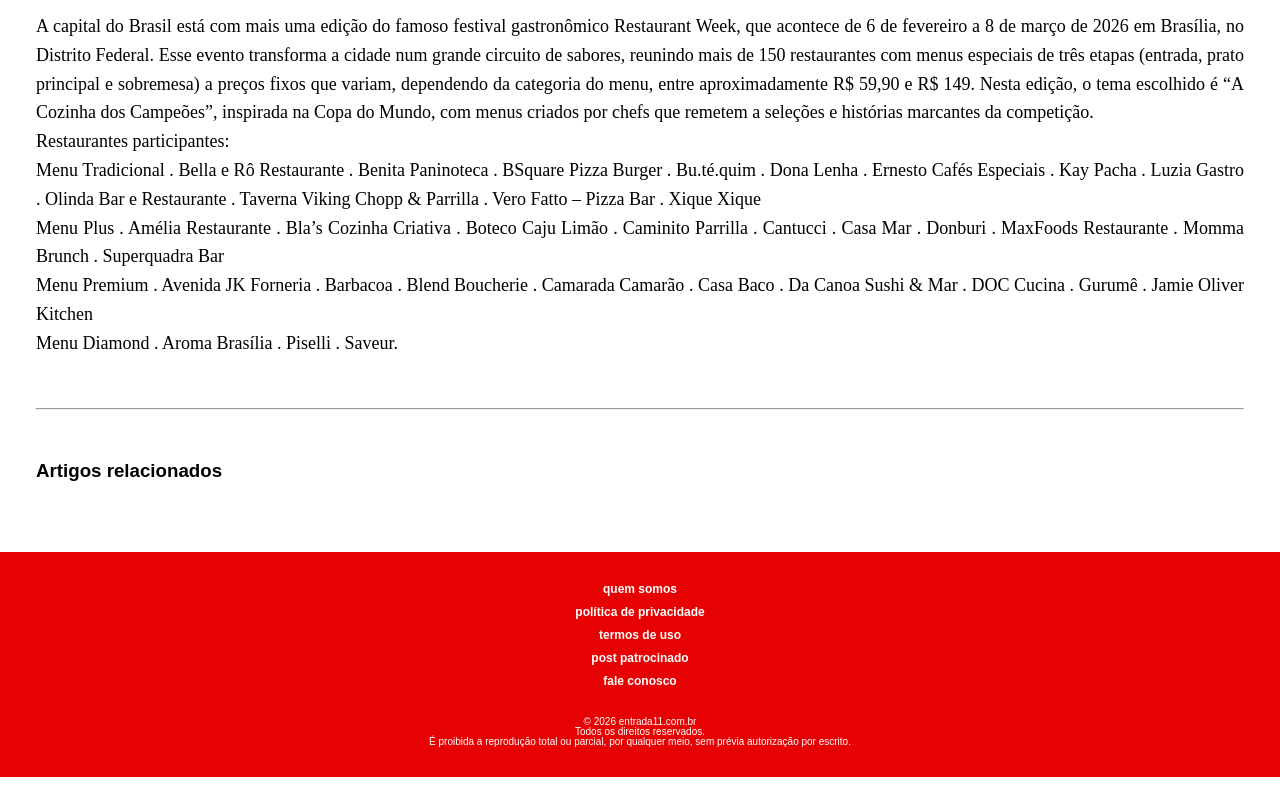
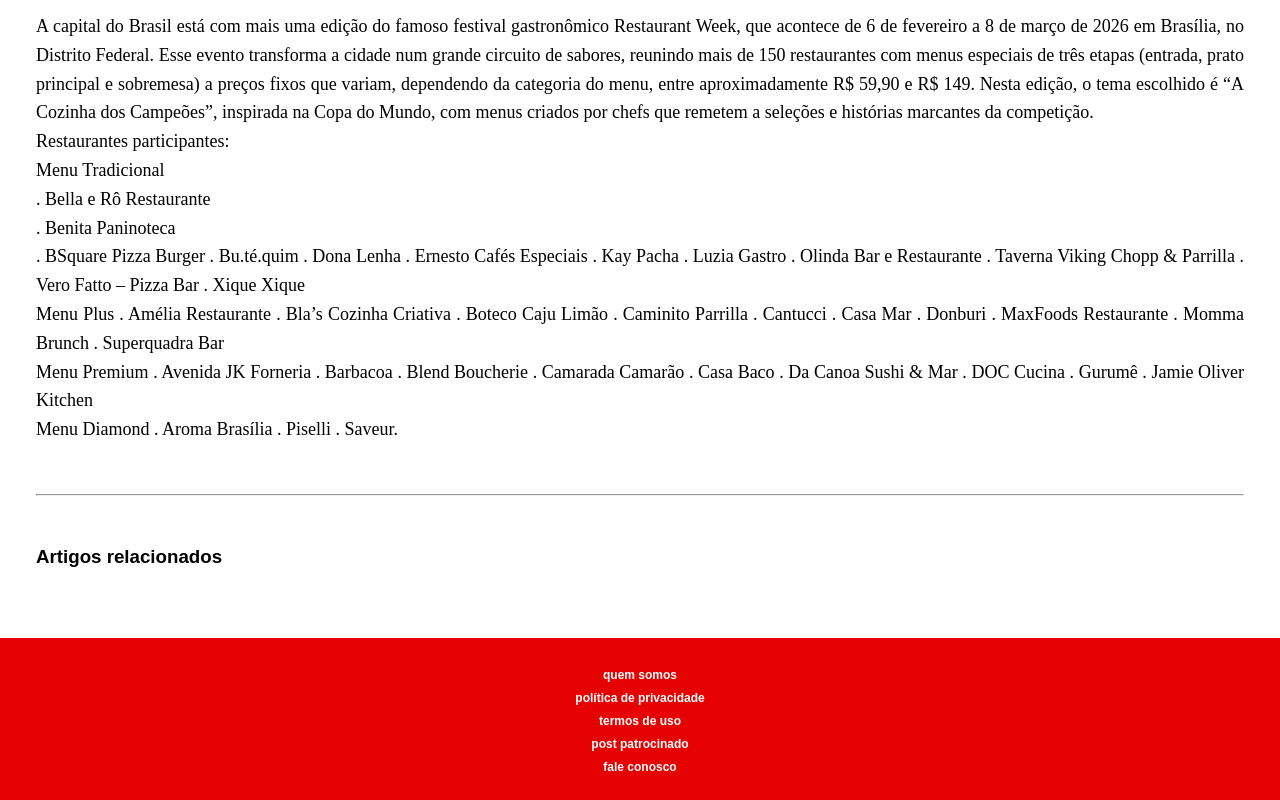
Before and after one commit to entrada11portal/entrada11portal.github.io, a Jekyll site: the page built from _posts/2026-02-22-33ª Brasília Restaurant Week movimenta a gastronomia da capital federal.md, in a window 1280 px wide and 900 px high, scrolled down 1057 px, cut to the strip 100-900 px from the top of the window. Built offline with Jekyll 4.4.1, drawn with Linux system fonts in a browser that asks for light colours; before the commit the page ends 1934 px from its top, so only the background shows below that; some of the changed text lies outside the part shown.

```diff
--- a/_posts/2026-02-22-33ª Brasília Restaurant Week movimenta a gastronomia da capital federal.md
+++ b/_posts/2026-02-22-33ª Brasília Restaurant Week movimenta a gastronomia da capital federal.md
@@ -1,7 +1,7 @@
 ---
 layout: post
 title: "33ª Brasília Restaurant Week movimenta a gastronomia da capital federal"
-subtitle: "Trigésima terceira edição oferece pratos com preços fixos com entrada, prato principal e sobremesa"
+subtitle: "Trigésima terceira edição oferece pratos com preços fixos com entrada, prato principal e sobremesa."
 date: 2026-02-22
 author: "Val de Medeiros"
 categories: entretenimento
@@ -17,8 +17,8 @@ Nesta edição, o tema escolhido é “A Cozinha dos Campeões”, inspirada na
 Restaurantes participantes:
 
 Menu Tradicional
-. Bella e Rô Restaurante
-. Benita Paninoteca
+<p>. Bella e Rô Restaurante</p>
+<p>. Benita Paninoteca</p>
 . BSquare Pizza Burger
 . Bu.té.quim
 . Dona Lenha
```
